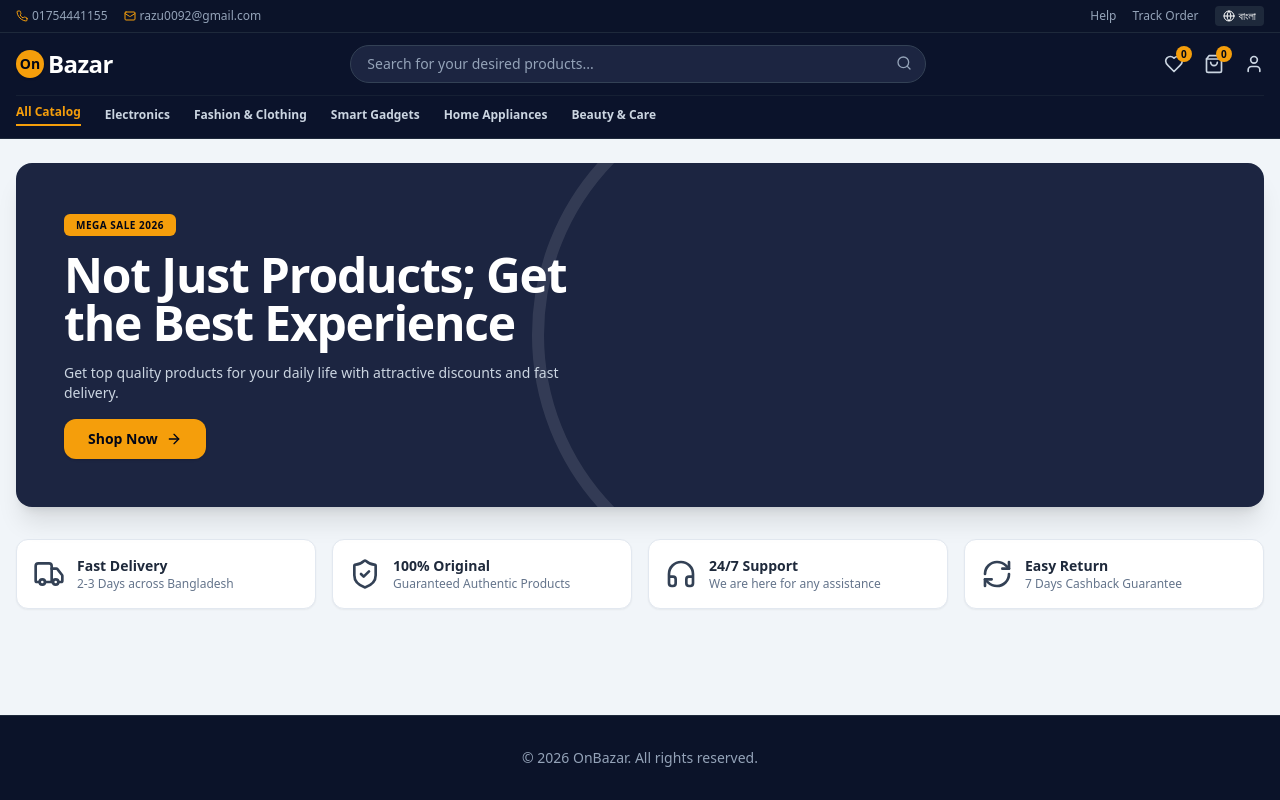
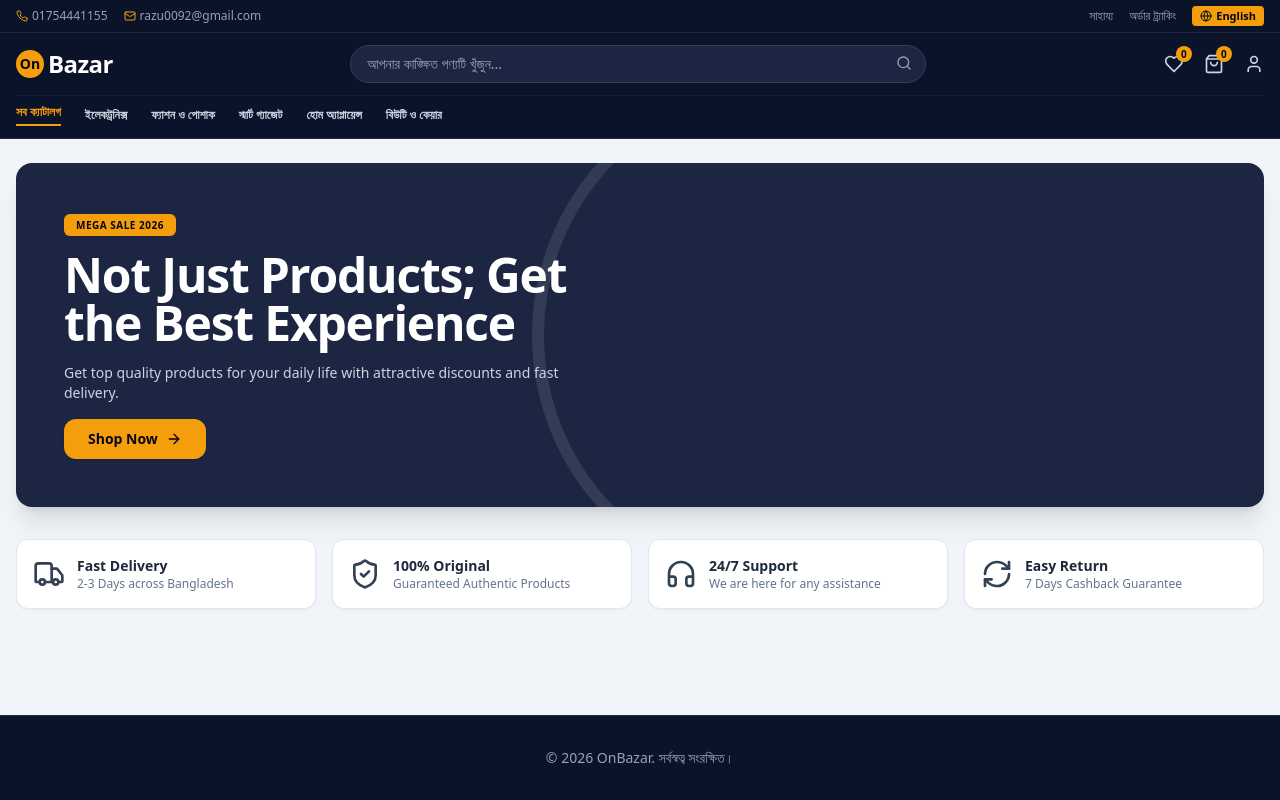
Before and after one commit to razu0092-coder/OnBazar-2, a React (Vite) app: page / in a window 1280 px wide. Built offline with nearby package versions, Linux system fonts and the light colour scheme.

Commit message:
Change default language to Bangla and update text
Updated the default language to Bangla and added conditional rendering for text based on the selected language.

```diff
--- a/App.jsx
+++ b/App.jsx
@@ -11,7 +11,7 @@ export default function App() {
   const [currentPage, setCurrentPage] = useState('home');
   const [selectedProduct, setSelectedProduct] = useState(null);
   const [cart, setCart] = useState([]);
-  const [language, setLanguage] = useState('en');
+  const [language, setLanguage] = useState('bn'); // Default Bangla
 
   const addToCart = (product) => {
     setCart((prevCart) => {
@@ -51,7 +51,7 @@ export default function App() {
   return (
     <div className="min-h-screen flex flex-col bg-slate-100 font-sans text-slate-800">
 
-      {/* 1. Top Mini Header */}
+      {/* Top Mini Header */}
       <div className="bg-[#0b1329] text-slate-400 text-xs py-1.5 px-4 border-b border-slate-800">
         <div className="max-w-7xl mx-auto flex justify-between items-center">
           <div className="flex items-center gap-4">
@@ -63,20 +63,20 @@ export default function App() {
             </span>
           </div>
           <div className="flex items-center gap-4 text-xs">
-            <button className="hover:text-white">Help</button>
-            <button className="hover:text-white">Track Order</button>
+            <button className="hover:text-white">{language === 'bn' ? 'সাহায্য' : 'Help'}</button>
+            <button className="hover:text-white">{language === 'bn' ? 'অর্ডার ট্র্যাকিং' : 'Track Order'}</button>
             <button
               onClick={() => setLanguage(language === 'en' ? 'bn' : 'en')}
-              className="flex items-center gap-1 bg-slate-800 hover:bg-slate-700 text-white px-2 py-0.5 rounded text-[11px]"
+              className="flex items-center gap-1 bg-amber-500 hover:bg-amber-600 text-slate-950 font-bold px-2 py-0.5 rounded text-[11px] transition-colors"
             >
               <Globe className="w-3 h-3" />
-              <span>{language === 'en' ? 'বাংলা' : 'English'}</span>
+              <span>{language === 'bn' ? 'English' : 'বাংলা'}</span>
             </button>
           </div>
         </div>
       </div>
 
-      {/* 2. Main Middle Header */}
+      {/* Main Middle Header */}
       <header className="bg-[#0b132b] text-white py-3 px-4 border-b border-slate-800 sticky top-0 z-50">
         <div className="max-w-7xl mx-auto flex items-center justify-between gap-4">
 
@@ -98,7 +98,7 @@ export default function App() {
             <div className="relative">
               <input
                 type="text"
-                placeholder="Search for your desired products..."
+                placeholder={language === 'bn' ? "আপনার কাঙ্ক্ষিত পণ্যটি খুঁজুন..." : "Search for your desired products..."}
                 className="w-full bg-[#1c2541] text-white text-sm placeholder-slate-400 py-2 pl-4 pr-10 rounded-full border border-slate-700 focus:outline-none focus:border-amber-500"
               />
               <Search className="w-4 h-4 text-slate-400 absolute right-3.5 top-2.5" />
@@ -126,12 +126,24 @@ export default function App() {
 
         {/* Categories Bar */}
         <div className="max-w-7xl mx-auto flex items-center gap-6 mt-3 text-xs font-semibold text-slate-300 pt-2 border-t border-slate-800/60 overflow-x-auto">
-          <button onClick={() => setCurrentPage('home')} className="text-amber-500 hover:text-amber-400 border-b-2 border-amber-500 pb-1 whitespace-nowrap">All Catalog</button>
-          <button className="hover:text-amber-500 transition-colors whitespace-nowrap">Electronics</button>
-          <button className="hover:text-amber-500 transition-colors whitespace-nowrap">Fashion & Clothing</button>
-          <button className="hover:text-amber-500 transition-colors whitespace-nowrap">Smart Gadgets</button>
-          <button className="hover:text-amber-500 transition-colors whitespace-nowrap">Home Appliances</button>
-          <button className="hover:text-amber-500 transition-colors whitespace-nowrap">Beauty & Care</button>
+          <button onClick={() => setCurrentPage('home')} className="text-amber-500 hover:text-amber-400 border-b-2 border-amber-500 pb-1 whitespace-nowrap">
+            {language === 'bn' ? 'সব ক্যাটালগ' : 'All Catalog'}
+          </button>
+          <button className="hover:text-amber-500 transition-colors whitespace-nowrap">
+            {language === 'bn' ? 'ইলেকট্রনিক্স' : 'Electronics'}
+          </button>
+          <button className="hover:text-amber-500 transition-colors whitespace-nowrap">
+            {language === 'bn' ? 'ফ্যাশন ও পোশাক' : 'Fashion & Clothing'}
+          </button>
+          <button className="hover:text-amber-500 transition-colors whitespace-nowrap">
+            {language === 'bn' ? 'স্মার্ট গ্যাজেট' : 'Smart Gadgets'}
+          </button>
+          <button className="hover:text-amber-500 transition-colors whitespace-nowrap">
+            {language === 'bn' ? 'হোম অ্যাপ্লায়েন্স' : 'Home Appliances'}
+          </button>
+          <button className="hover:text-amber-500 transition-colors whitespace-nowrap">
+            {language === 'bn' ? 'বিউটি ও কেয়ার' : 'Beauty & Care'}
+          </button>
         </div>
       </header>
 
@@ -141,6 +153,7 @@ export default function App() {
           <HomePage
             onProductClick={handleProductClick}
             onAddToCart={addToCart}
+            language={language}
           />
         )}
         {currentPage === 'productDetail' && selectedProduct && (
@@ -174,7 +187,7 @@ export default function App() {
 
       {/* Footer */}
       <footer className="bg-[#0b1329] text-slate-400 py-8 px-4 mt-12 border-t border-slate-800 text-center text-sm">
-        <p>© 2026 OnBazar. All rights reserved.</p>
+        <p>© 2026 OnBazar. {language === 'bn' ? 'সর্বস্বত্ব সংরক্ষিত।' : 'All rights reserved.'}</p>
       </footer>
     </div>
   );
```
